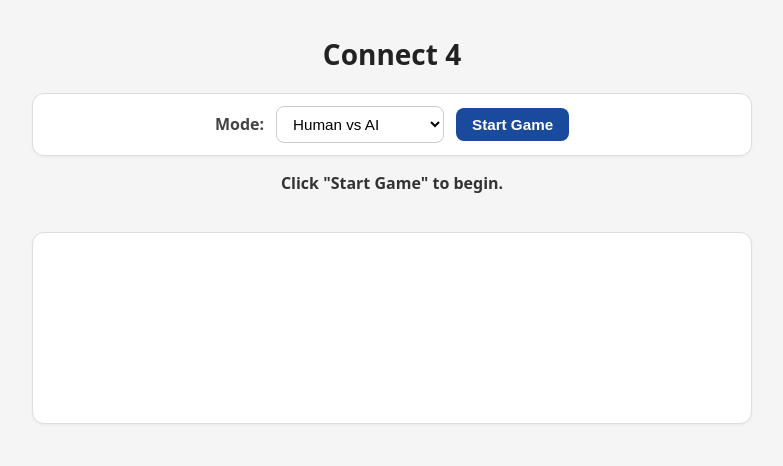
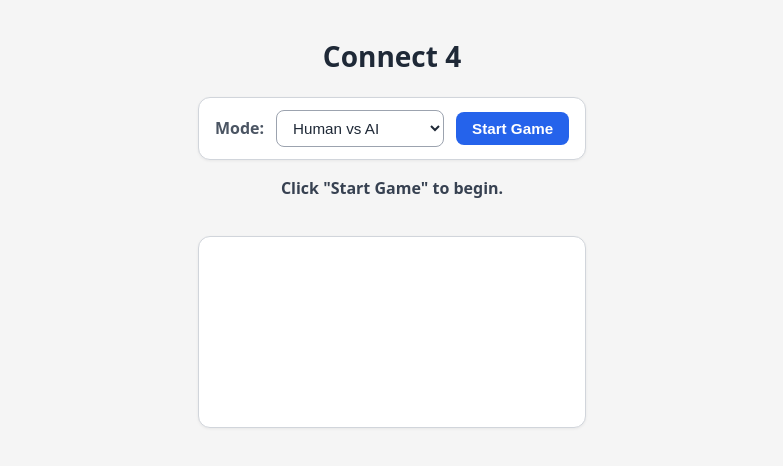
Before and after one commit to george-yi-hao-xu/connect_4, a React (Vite) app: page / in a window 1280 px wide. Shown: the top 466 px of the page, without its empty margins (248-1031 px from the left). Built offline with nearby package versions, Linux system fonts and the light colour scheme.

Commit message:
better color

```diff
--- a/index.html
+++ b/index.html
@@ -4,7 +4,6 @@
     <meta charset="UTF-8">
     <meta name="viewport" content="width=device-width, initial-scale=1.0">
     <title>Connect 4</title>
-    <link rel="stylesheet" href="./styles.css" />
 </head>
 <body>
     <div id="root"></div>
--- a/src/components/Board.scss
+++ b/src/components/Board.scss
@@ -7,10 +7,11 @@
 .grid {
   display: grid;
   gap: 0.5rem;
-  background: #0f172a;
+  background: var(--color-bg-board);
   padding: 0.75rem;
   border-radius: 0.75rem;
-  box-shadow: 0 8px 24px rgba(0, 0, 0, 0.25);
+  box-shadow: 0 8px 24px var(--color-shadow-md);
+  transition: background 0.2s ease;
 }
 
 .cell {
@@ -26,16 +27,19 @@
 }
 
 .red {
-  background: radial-gradient(circle at 30% 30%, #ff6b75, #c1121f);
-  box-shadow: inset -3px -3px 8px rgba(0, 0, 0, 0.25);
+  background: radial-gradient(circle at 30% 30%, var(--color-red-start), var(--color-red-end));
+  box-shadow: inset -3px -3px 8px var(--color-shadow-md);
 }
 
 .yellow {
-  background: radial-gradient(circle at 30% 30%, #ffea8a, #d4a017);
-  box-shadow: inset -3px -3px 8px rgba(0, 0, 0, 0.2);
+  background: radial-gradient(circle at 30% 30%, var(--color-yellow-start), var(--color-yellow-end));
+  box-shadow: inset -3px -3px 8px var(--color-shadow-sm);
 }
 
 .none {
-  background: #1e293b;
-  box-shadow: inset 2px 2px 6px rgba(0, 0, 0, 0.5), inset -1px -1px 4px rgba(255, 255, 255, 0.05);
+  background: var(--color-bg-cell-empty);
+  box-shadow:
+    inset 2px 2px 6px var(--color-shadow-inset-dark),
+    inset -1px -1px 4px var(--color-shadow-inset-light);
+  transition: background 0.2s ease;
 }
--- a/src/components/Controls.scss
+++ b/src/components/Controls.scss
@@ -5,28 +5,31 @@
   gap: 0.75rem;
   margin-bottom: 1rem;
   padding: 0.75rem 1rem;
-  background: #fff;
-  border: 1px solid #ddd;
+  background: var(--color-bg-surface);
+  border: 1px solid var(--color-border-default);
   border-radius: 0.75rem;
-  box-shadow: 0 1px 3px rgba(0, 0, 0, 0.05);
+  box-shadow: 0 1px 3px var(--color-shadow-sm);
+  transition: background 0.2s ease, border-color 0.2s ease;
 }
 
 .label {
   font-weight: 600;
-  color: #444;
+  color: var(--color-text-muted);
+  transition: color 0.2s ease;
 }
 
 .select {
   padding: 0.5rem 0.75rem;
-  border: 1px solid #ccc;
+  border: 1px solid var(--color-border-input);
   border-radius: 0.5rem;
-  background: #fff;
+  background: var(--color-bg-surface);
+  color: var(--color-text-body);
   font-size: 0.95rem;
   cursor: pointer;
-  transition: border-color 0.15s ease;
+  transition: border-color 0.15s ease, background 0.2s ease, color 0.2s ease;
 
   &:hover:not(:disabled) {
-    border-color: #888;
+    border-color: var(--color-border-input-hover);
   }
 
   &:disabled {
@@ -39,15 +42,15 @@
   padding: 0.5rem 1rem;
   border: none;
   border-radius: 0.5rem;
-  background: #1a4a9c;
-  color: #fff;
+  background: var(--color-primary);
+  color: var(--color-text-inverse);
   font-size: 0.95rem;
   font-weight: 600;
   cursor: pointer;
   transition: background 0.15s ease, transform 0.05s ease;
 
   &:hover:not(:disabled) {
-    background: #143a7a;
+    background: var(--color-primary-hover);
   }
 
   &:active:not(:disabled) {
@@ -55,7 +58,7 @@
   }
 
   &:disabled {
-    background: #9ab;
+    background: var(--color-primary-disabled);
     cursor: not-allowed;
   }
 }
--- a/src/components/Status.scss
+++ b/src/components/Status.scss
@@ -3,5 +3,6 @@
   margin-bottom: 1rem;
   min-height: 1.5rem;
   font-weight: 600;
-  color: #333;
+  color: var(--color-text-status);
+  transition: color 0.2s ease;
 }
--- a/src/components/Terminal.scss
+++ b/src/components/Terminal.scss
@@ -1,6 +1,6 @@
 .terminal {
-  background: #fff;
-  border: 1px solid #ddd;
+  background: var(--color-bg-surface);
+  border: 1px solid var(--color-border-default);
   border-radius: 0.75rem;
   padding: 0.75rem;
   height: 12rem;
@@ -8,7 +8,9 @@
   font-family: ui-monospace, SFMono-Regular, Menlo, Monaco, Consolas, monospace;
   font-size: 0.875rem;
   line-height: 1.4;
-  box-shadow: 0 1px 3px rgba(0, 0, 0, 0.05);
+  color: var(--color-text-body);
+  box-shadow: 0 1px 3px var(--color-shadow-sm);
+  transition: background 0.2s ease, border-color 0.2s ease, color 0.2s ease;
 }
 
 .logLine {
--- a/src/main.tsx
+++ b/src/main.tsx
@@ -1,5 +1,6 @@
 import { StrictMode } from 'react';
 import { createRoot } from 'react-dom/client';
+import './styles/global.scss';
 import App from './App';
 
 createRoot(document.getElementById('root')!).render(
--- /dev/null
+++ b/src/styles/global.scss
@@ -0,0 +1,113 @@
+:root {
+  // Backgrounds
+  --color-bg-body: #f5f5f5;
+  --color-bg-surface: #ffffff;
+  --color-bg-board: #0f172a;
+  --color-bg-cell-empty: #1e293b;
+
+  // Text
+  --color-text-body: #1f2937;
+  --color-text-muted: #4b5563;
+  --color-text-status: #374151;
+  --color-text-inverse: #ffffff;
+
+  // Borders
+  --color-border-default: #d1d5db;
+  --color-border-input: #9ca3af;
+  --color-border-input-hover: #6b7280;
+
+  // Primary actions
+  --color-primary: #2563eb;
+  --color-primary-hover: #1d4ed8;
+  --color-primary-disabled: #93c5fd;
+
+  // Player tokens
+  --color-red-start: #ff6b75;
+  --color-red-end: #c1121f;
+  --color-yellow-start: #ffea8a;
+  --color-yellow-end: #d4a017;
+
+  // Shadows
+  --color-shadow-sm: rgba(0, 0, 0, 0.06);
+  --color-shadow-md: rgba(0, 0, 0, 0.3);
+  --color-shadow-inset-dark: rgba(0, 0, 0, 0.55);
+  --color-shadow-inset-light: rgba(255, 255, 255, 0.08);
+}
+
+@mixin dark-tokens {
+  // Backgrounds
+  --color-bg-body: #0b1120;
+  --color-bg-surface: #1e293b;
+  --color-bg-board: #020617;
+  --color-bg-cell-empty: #334155;
+
+  // Text
+  --color-text-body: #f1f5f9;
+  --color-text-muted: #94a3b8;
+  --color-text-status: #e2e8f0;
+  --color-text-inverse: #ffffff;
+
+  // Borders
+  --color-border-default: #334155;
+  --color-border-input: #475569;
+  --color-border-input-hover: #64748b;
+
+  // Primary actions
+  --color-primary: #3b82f6;
+  --color-primary-hover: #60a5fa;
+  --color-primary-disabled: #475569;
+
+  // Player tokens
+  --color-red-start: #ff858d;
+  --color-red-end: #e01e2c;
+  --color-yellow-start: #fff0a3;
+  --color-yellow-end: #e6b422;
+
+  // Shadows
+  --color-shadow-sm: rgba(0, 0, 0, 0.25);
+  --color-shadow-md: rgba(0, 0, 0, 0.5);
+  --color-shadow-inset-dark: rgba(0, 0, 0, 0.65);
+  --color-shadow-inset-light: rgba(255, 255, 255, 0.06);
+}
+
+@media (prefers-color-scheme: dark) {
+  :root {
+    @include dark-tokens;
+  }
+}
+
+:root.dark {
+  @include dark-tokens;
+}
+
+* {
+  box-sizing: border-box;
+}
+
+body {
+  font-family: system-ui, -apple-system, BlinkMacSystemFont, 'Segoe UI', Roboto, sans-serif;
+  margin: 0;
+  padding: 1rem;
+  min-height: 100vh;
+  display: flex;
+  flex-direction: column;
+  align-items: center;
+  background: var(--color-bg-body);
+  color: var(--color-text-body);
+  line-height: 1.5;
+  -webkit-font-smoothing: antialiased;
+  -moz-osx-font-smoothing: grayscale;
+  transition: background 0.2s ease, color 0.2s ease;
+}
+
+main {
+  width: 100%;
+  max-width: 720px;
+  margin: 0 auto;
+}
+
+h1 {
+  text-align: center;
+  margin-bottom: 1.25rem;
+  font-size: 1.75rem;
+}
--- a/styles.css
+++ /dev/null
@@ -1,22 +0,0 @@
-* {
-  box-sizing: border-box;
-}
-
-body {
-  font-family: system-ui, -apple-system, BlinkMacSystemFont, 'Segoe UI', Roboto, sans-serif;
-  margin: 0;
-  padding: 1rem;
-  background: #f5f5f5;
-  color: #222;
-}
-
-main {
-  max-width: 720px;
-  margin: 0 auto;
-}
-
-h1 {
-  text-align: center;
-  margin-bottom: 1.25rem;
-  font-size: 1.75rem;
-}
```
